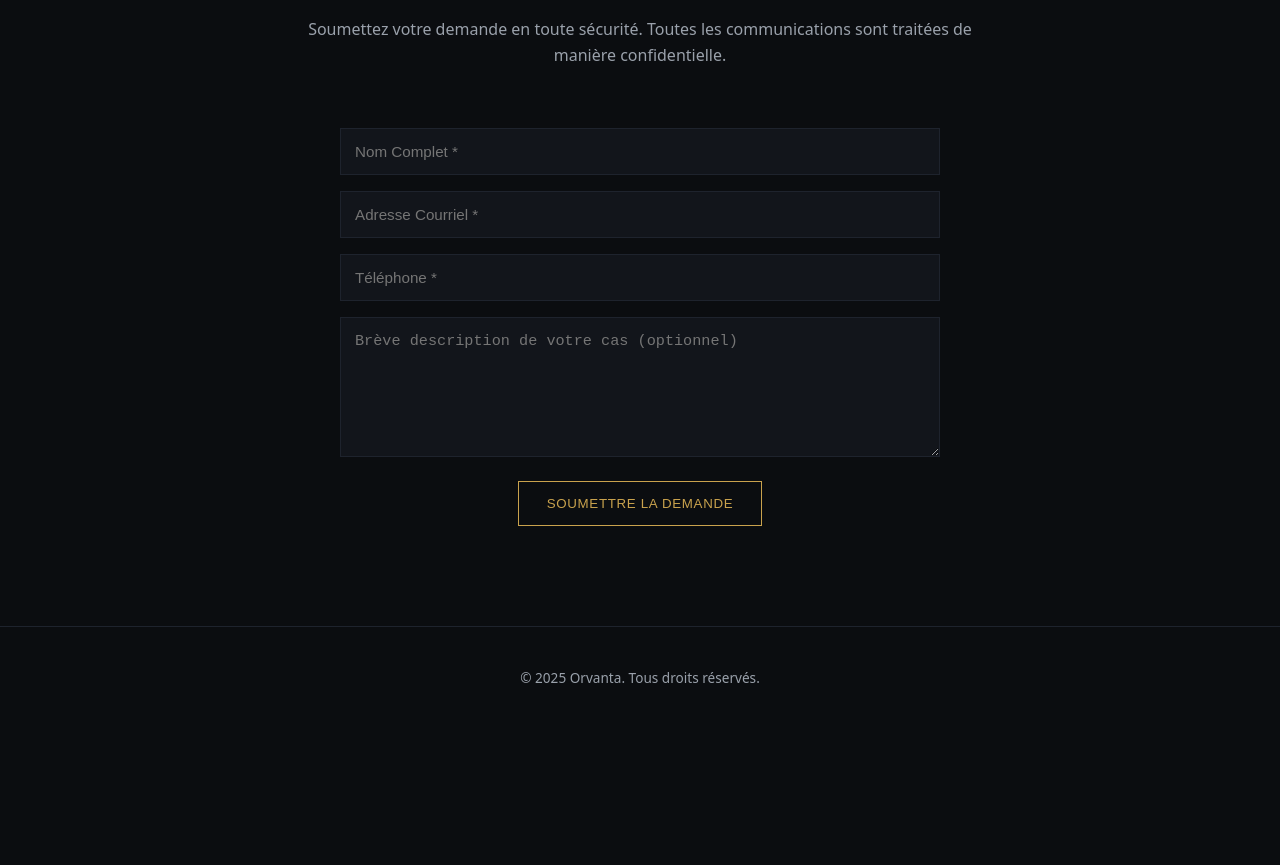
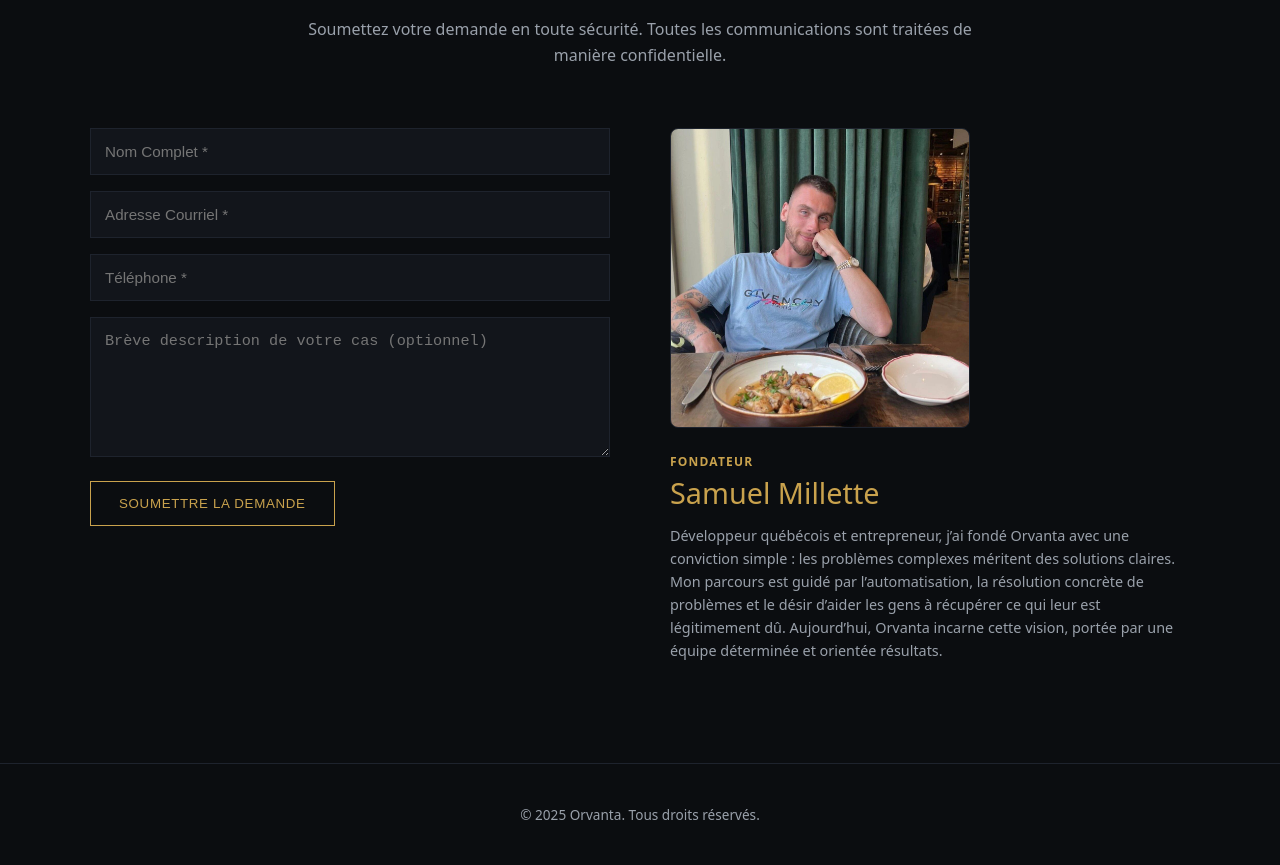
Before and after one commit to bitcoin4cashqc/Orvanta.ca, a plain HTML site: page index.html in a window 1280 px wide. Shown: the part 1747-2612 px from the top of the page. Before the commit the page ends 2476 px from the top, so only its background shows below. Drawn offline with Linux system fonts and the light colour scheme.

Commit message:
adding my picture hehe :)

```diff
--- a/index.html
+++ b/index.html
@@ -109,6 +109,8 @@
         Soumettez votre demande en toute sécurité. Toutes les communications sont traitées de manière confidentielle.
       </p>
 
+      <div class="contact-layout">
+        <div class="contact-form-wrapper">
           <form id="contactForm">
             <input type="text" placeholder="Nom Complet *" required />
             <input type="email" placeholder="Adresse Courriel *" required />
@@ -116,6 +118,25 @@
             <textarea placeholder="Brève description de votre cas (optionnel)"></textarea>
             <button type="submit">Soumettre la Demande</button>
           </form>
+        </div>
+
+        <div class="contact-profile">
+          <div class="profile-image">
+            <img src="me.jpg" alt="Fondateur Orvanta" />
+          </div>
+          <div class="profile-info">
+            <div class="profile-label">FONDATEUR</div>
+            <h3 class="profile-name">Samuel Millette</h3>
+            <p class="profile-bio">
+              Développeur québécois et entrepreneur, j’ai fondé Orvanta avec une conviction simple :
+les problèmes complexes méritent des solutions claires.
+<br>
+Mon parcours est guidé par l’automatisation, la résolution concrète de problèmes et le désir d’aider les gens à récupérer ce qui leur est légitimement dû.
+Aujourd’hui, Orvanta incarne cette vision, portée par une équipe déterminée et orientée résultats.
+            </p>
+          </div>
+        </div>
+      </div>
     </div>
   </section>
 
--- a/styles.css
+++ b/styles.css
@@ -244,9 +244,21 @@ h2 {
   text-align: center;
 }
 
+.contact-layout {
+  display: grid;
+  grid-template-columns: 1fr 1fr;
+  gap: 60px;
+  align-items: start;
+  margin-top: 40px;
+}
+
+.contact-form-wrapper {
+  text-align: left;
+}
+
 form {
-  max-width: 600px;
-  margin: 0 auto;
+  max-width: 100%;
+  margin: 0;
 }
 
 input, textarea {
@@ -277,6 +289,49 @@ button {
 button:hover {
   background: var(--accent);
   color: #000;
+}
+
+.contact-profile {
+  text-align: left;
+}
+
+.profile-image {
+  max-width: 300px;
+  border-radius: 8px;
+  overflow: hidden;
+  margin-bottom: 24px;
+  border: 1px solid var(--border);
+}
+
+.profile-image img {
+  width: 100%;
+  height: auto;
+  display: block;
+  object-fit: cover;
+  aspect-ratio: 1;
+}
+
+.profile-label {
+  font-size: 0.75rem;
+  letter-spacing: 0.1em;
+  color: var(--accent);
+  font-weight: 600;
+  margin-bottom: 8px;
+  text-transform: uppercase;
+}
+
+.profile-name {
+  font-size: 1.8rem;
+  font-weight: 500;
+  color: var(--accent);
+  margin-bottom: 16px;
+  line-height: 1em;
+}
+
+.profile-bio {
+  color: var(--muted);
+  font-size: 0.9rem;
+  line-height: 1.6;
 }
 
 /* ---------- Footer ---------- */
@@ -341,6 +396,15 @@ section::before {
   .hero-cta {
     padding-bottom: 20px;
   }
+
+  .contact-layout {
+    grid-template-columns: 1fr;
+    gap: 40px;
+  }
+
+  .profile-name {
+    font-size: 1.5rem;
+  }
 }
 
 @media (max-width: 480px) {
```
Also changed, not shown: me.jpg (added). Lines whose indentation alone changed are shown as unchanged.
